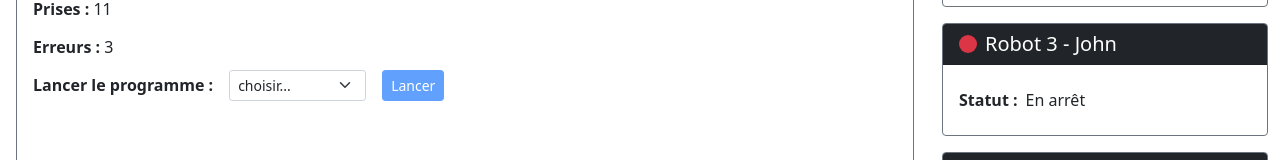
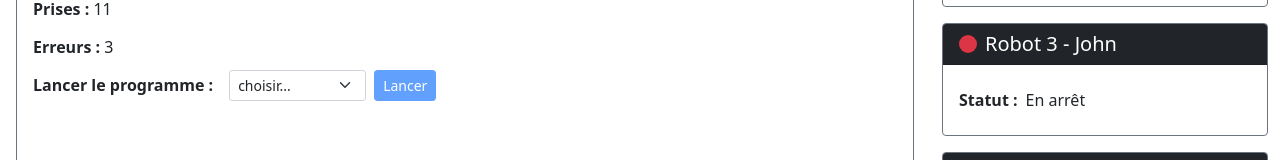
Before and after one commit to R-Omar/Interface-robots-V2, an Angular app: page /robot/1 in a window 1280 px wide. Shown: the part 236-396 px from the top of the page. Built offline with nearby package versions, Linux system fonts and the light colour scheme.

Commit message:
working on layout of robot-card

```diff
--- a/src/app/components/robot-card/robot-card.component.html
+++ b/src/app/components/robot-card/robot-card.component.html
@@ -5,7 +5,7 @@
       <span class="ms-2">Robot {{ robot.id }} - {{ robot.nom }}</span>
     </h5>
   </div>
-  <div class="card-body">
+  <div class="card-body overflow-auto">
     <div class="col-auto">
       <label class="col-form-label fw-bold">Statut :</label>
       <span class="ms-2">{{ robot.statut }}</span>
@@ -22,6 +22,7 @@
       <div class="col-auto" *ngIf="!sideCard">
         <label class="col-form-label fw-bold">Programme exécuté :</label>
         <span> {{ robot.programme_execute }}</span>
+
         <button
           *ngIf="robot.statut === 'En marche'"
           type="button"
@@ -58,7 +59,7 @@
           >Lancer le programme :</label
         >
       </div>
-      <div class="col-auto">
+      <div class="col-auto d-flex">
         <select
           type="text"
           id="programmme"
@@ -73,11 +74,9 @@
             {{ programme }}
           </option>
         </select>
-      </div>
-      <div class="col-auto">
         <button
           type="button"
-          class="btn btn-primary btn-sm"
+          class="btn btn-primary btn-sm ms-2"
           (click)="onStartProgram(robot.id)"
           [disabled]="disableExecPro"
         >
```
